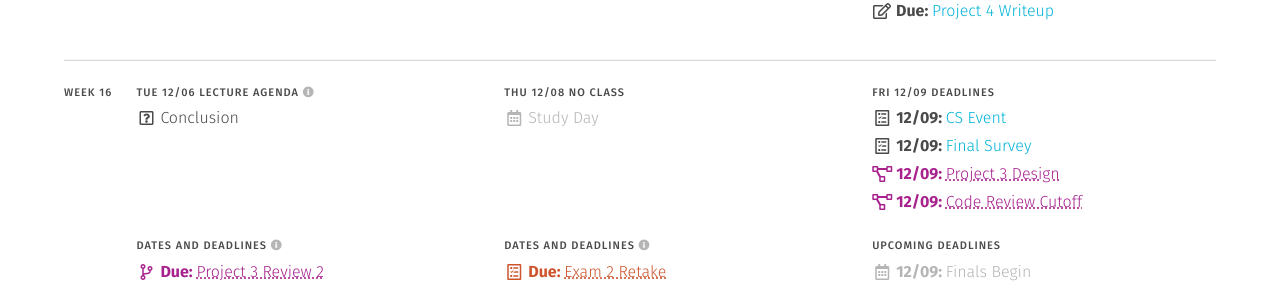
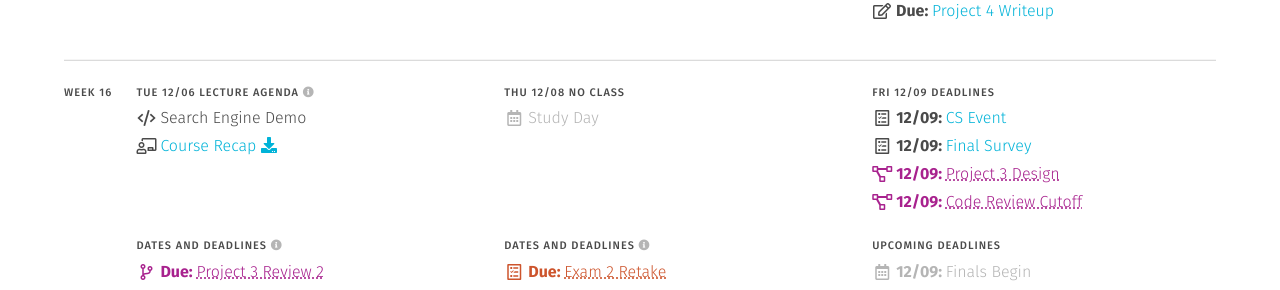
Before and after one commit to usf-cs272-fall2022/usf-cs272-fall2022.github.io, a Jekyll site: the page built from index.md, in a window 1280 px wide. Shown: the part 956-1246 px from the top of the page. Built offline with Jekyll 4.4.1, drawn with Linux system fonts in a browser that asks for light colours.

Commit message:
Adding recap slides

```diff
--- a/_data/schedule.yml
+++ b/_data/schedule.yml
@@ -2287,7 +2287,11 @@
         sections:
           - <<: *lectures
             items:
-              - text: 'Conclusion'
+              - text: Search Engine Demo
+                icon: code
+
+              - file: slides
+                name: recap
 
           - <<: *deadlines
             items:
--- a/_data/slides.yml
+++ b/_data/slides.yml
@@ -331,3 +331,8 @@
   link: 'https://docs.google.com/presentation/d/e/2PACX-1vQSTQGh8TMFe3Jn8oShnlC3mnWcyAixqbc9bZ-417tqPcvay0WFRactomEqoQLW-x2RHcA_8iSVHf2O/pub?start=false&loop=false&delayms=3000'
   tube: 'https://drive.google.com/file/d/1bgEAcSx7OhRRziOo8MsiP_DjcrOrhClG/view?usp=sharing'
   tags: ['jdbc']
+
+recap:
+  <<: *default
+  text: 'Course Recap'
+  link: 'https://docs.google.com/presentation/d/e/2PACX-1vRWVK3jB5Ec0QJYLNd__v-6oz9FvnOMqTXGTCBPk0dE0k6bsqtqoEUIHXaUWwqKlkIuAshjf8IcXOdF/pub?start=false&loop=false&delayms=3000'
```
